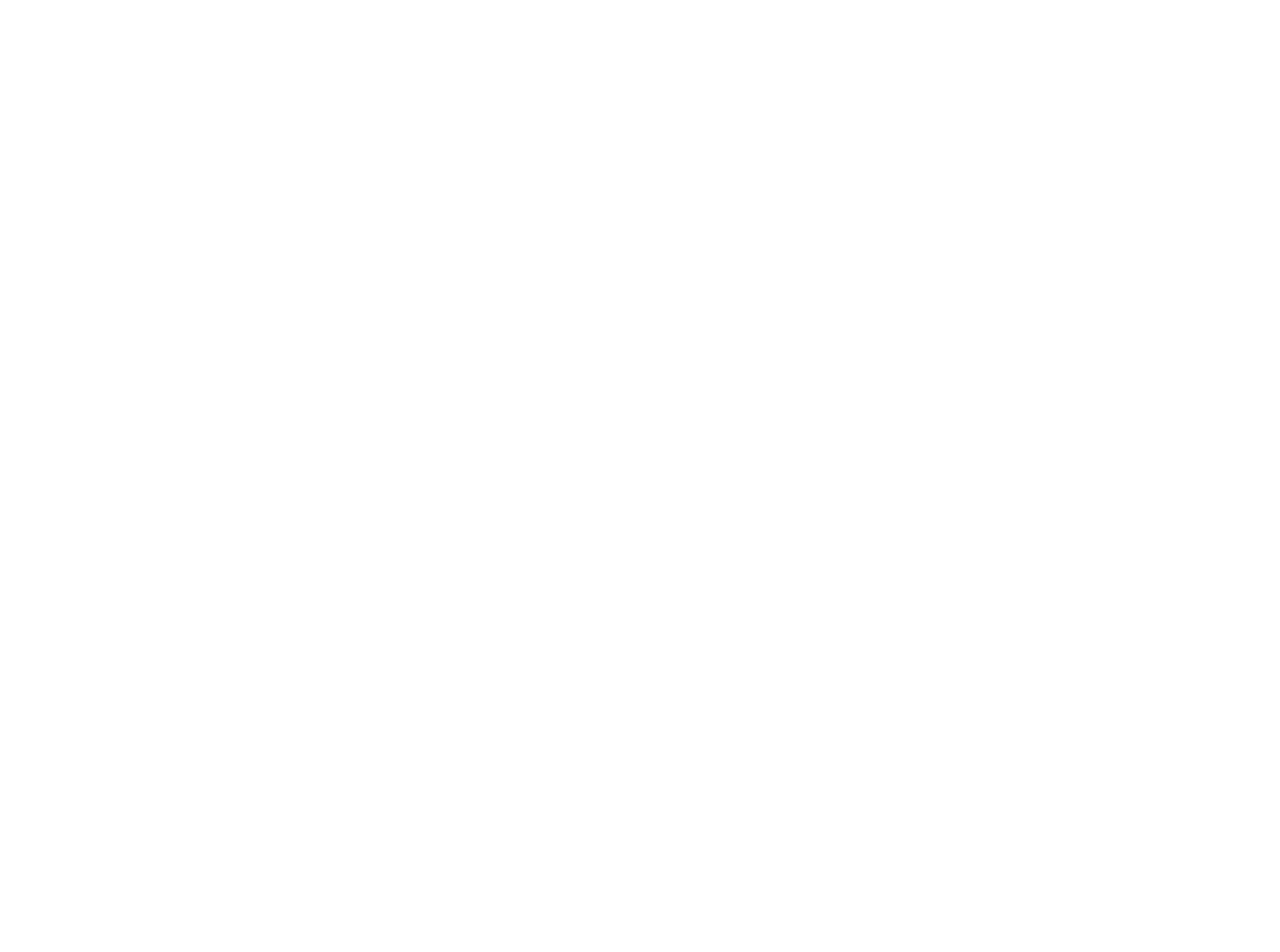
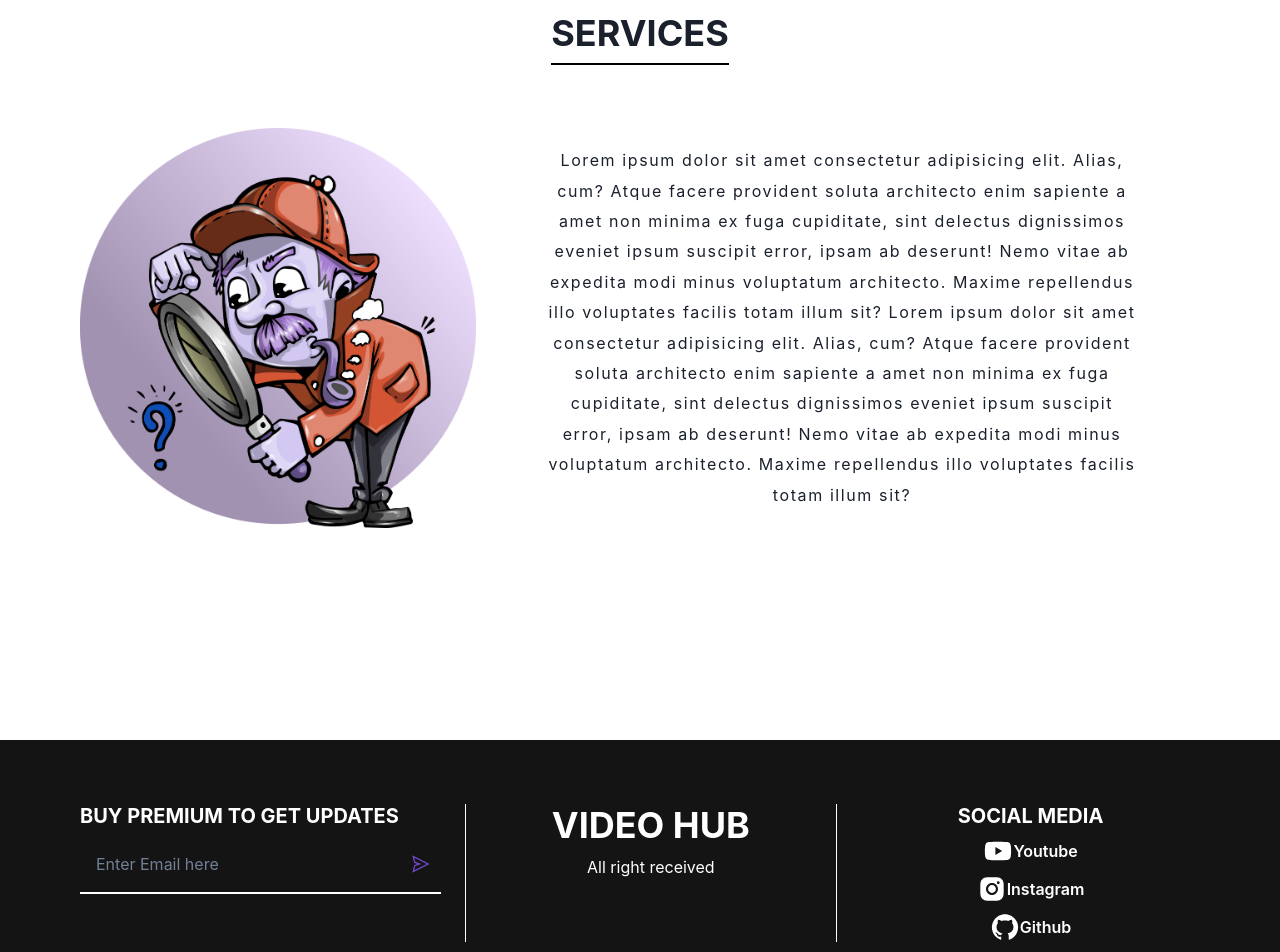
Before and after one commit to AaaSsHhUu/two, a React (Create React App) app: page / in a window 1280 px wide. Before the commit this address had no page. Shown: the part 860-1812 px from the top of the page. Before the commit the page ends 800 px from the top, so only its background shows below. Built offline with nearby package versions, Linux system fonts and the light colour scheme.

Commit message:
Created Footer file and rest of the home page

```diff
--- a/src/App.js
+++ b/src/App.js
@@ -1,14 +1,17 @@
 import React from 'react';
 import { BrowserRouter as Router, Routes, Route } from 'react-router-dom';
 import Header from './components/Header';
+import Home from './components/Home';
+import Footer from './components/Footer';
 
 const App = () => {
   return (
     <Router>
       <Header />
       <Routes>
-        <Route />
+        <Route path='/' element={<Home />} />
       </Routes>
+      <Footer />
     </Router>
   )
 }
--- /dev/null
+++ b/src/components/Footer.jsx
@@ -0,0 +1,67 @@
+import {
+  Box,
+  Stack,
+  VStack,
+  Heading,
+  HStack,
+  Button,
+  Input,
+  Text
+} from '@chakra-ui/react';
+import { AiOutlineSend, AiFillYoutube, AiFillInstagram, AiFillGithub } from 'react-icons/ai';
+import React from 'react';
+
+const Footer = () => {
+  return (
+    <Box bgColor={'blackAlpha.900'} minH={'40'} p={'16'} color={'white'}>
+      <Stack direction={['column', 'row']}>
+        <VStack alignItems={'stretch'} w={'full'} px={4}>
+          <Heading size={'md'} textTransform={'uppercase'} textAlign={['center','left']}>
+            Buy Premium To get Updates
+          </Heading>
+          <HStack borderBottom={'2px solid white'} py={'2'}>
+            <Input
+              placeholder="Enter Email here"
+              border={'none'}
+              borderRadius={'none'}
+              outline={'none'}
+              focusBorderColor="none"
+            />
+            <Button
+              p={'0'}
+              colorScheme="purple"
+              variant={'ghost'}
+              borderRadius={'0 20px 20px 0'}
+            >
+              <AiOutlineSend size={20} />
+            </Button>
+          </HStack>
+        </VStack>
+        <VStack w={'full'} borderLeft={['none', '1px solid white']} borderRight={["none","1px solid white"]} >  {/*["small screen","big screen"] */}
+            <Heading textAlign={'center'}  textTransform={'uppercase'}>
+                Video Hub
+            </Heading>
+            <Text>All right received</Text>
+        </VStack>{' '}
+
+        <VStack w={'full'} >
+            <Heading size={'md'} textTransform={'uppercase'}>Social Media</Heading>
+            <Button variant={'link'} colorScheme={'white'} >
+                <a target={'_blank'} href="www.youtube.com"><AiFillYoutube size={'30'}/></a>
+                <p>Youtube</p>
+            </Button>
+            <Button variant={'link'} colorScheme={'white'} >
+                <a target={'_blank'} href="www.instagram.com"><AiFillInstagram size={'30'}/></a>
+                <p>Instagram</p>
+            </Button>
+            <Button variant={'link'} colorScheme={'white'} >
+                <a target={'_blank'} href="www.github.com"><AiFillGithub size={'30'}/></a>
+                <p>Github</p>
+            </Button>
+        </VStack>
+      </Stack>
+    </Box>
+  );
+};
+
+export default Footer;
--- /dev/null
+++ b/src/components/Home.jsx
@@ -0,0 +1,85 @@
+import { Box, Container, Heading, Image, Stack,Text } from '@chakra-ui/react';
+import React from 'react';
+import { Carousel } from 'react-responsive-carousel';
+import 'react-responsive-carousel/lib/styles/carousel.min.css';
+import img1 from '../assets/1.jpg';
+import img2 from '../assets/2.jpg';
+import img3 from '../assets/3.jpg';
+import img4 from '../assets/4.jpg';
+import img5 from '../assets/5.png';
+
+const headingOptions = {
+  pos: 'absolute',
+  left: '50%',
+  top: '50%',
+  transform: 'translate(-50%,-50%)',
+  textTransform: 'uppercase',
+  p: '4',
+};
+
+const Home = () => {
+  return (
+    <Box>
+      <MyCarousel />
+
+      <Container maxW={'container.xl'} minH={'100vh'} p={'16'} direction = {["column","row"]}>
+        <Heading
+          textTransform={'uppercase'}
+          py={'2'}
+          w={'fit-content'}
+          borderBottom={'2px solid black'}
+          m={"auto"}
+        >
+          Services
+        </Heading>
+
+        <Stack h={"full"} p={"4"} alignItems = {"center"} direction={['column','row']}>
+            <Image src={img5} filter={"hue-rotate(-130deg)"} h={['40','400']} />
+            <Text letterSpacing={"widest"} lineHeight={"190%"} p={['4','16']} textAlign={'center'}>
+              Lorem ipsum dolor sit amet consectetur adipisicing elit. Alias, cum? Atque facere provident soluta architecto enim sapiente a amet non minima ex fuga cupiditate, sint delectus dignissimos eveniet ipsum suscipit error, ipsam ab deserunt! Nemo vitae ab expedita modi minus voluptatum architecto. Maxime repellendus illo voluptates facilis totam illum sit?
+              Lorem ipsum dolor sit amet consectetur adipisicing elit. Alias, cum? Atque facere provident soluta architecto enim sapiente a amet non minima ex fuga cupiditate, sint delectus dignissimos eveniet ipsum suscipit error, ipsam ab deserunt! Nemo vitae ab expedita modi minus voluptatum architecto. Maxime repellendus illo voluptates facilis totam illum sit?
+            </Text>
+        </Stack>
+      </Container>
+    </Box>
+  );
+};
+
+const MyCarousel = () => {
+  return (
+    <Carousel
+      autoPlay
+      infiniteLoop
+      interval={2000}
+      showStatus={false}
+      showThumbs={false}
+      showArrows={false}
+    >
+      <Box w={'full'} h={'100vh'}>
+        <Image src={img1} />
+        <Heading bgColor={'blackAlpha.600'} color={'white'} {...headingOptions}>
+          Watch The Future
+        </Heading>
+      </Box>
+      <Box w={'full'} h={'100vh'}>
+        <Image src={img2} />
+        <Heading bgColor={'whiteAlpha.600'} color={'black'} {...headingOptions}>
+          Gaming is Future
+        </Heading>
+      </Box>
+      <Box w={'full'} h={'100vh'}>
+        <Image src={img3} />
+        <Heading bgColor={'blackAlpha.600'} color={'white'} {...headingOptions}>
+          Gaming on Console
+        </Heading>
+      </Box>
+      <Box w={'full'} h={'100vh'}>
+        <Image src={img4} />
+        <Heading bgColor={'blackAlpha.600'} color={'white'} {...headingOptions}>
+          PLay in VR
+        </Heading>
+      </Box>
+    </Carousel>
+  );
+};
+export default Home;
```
